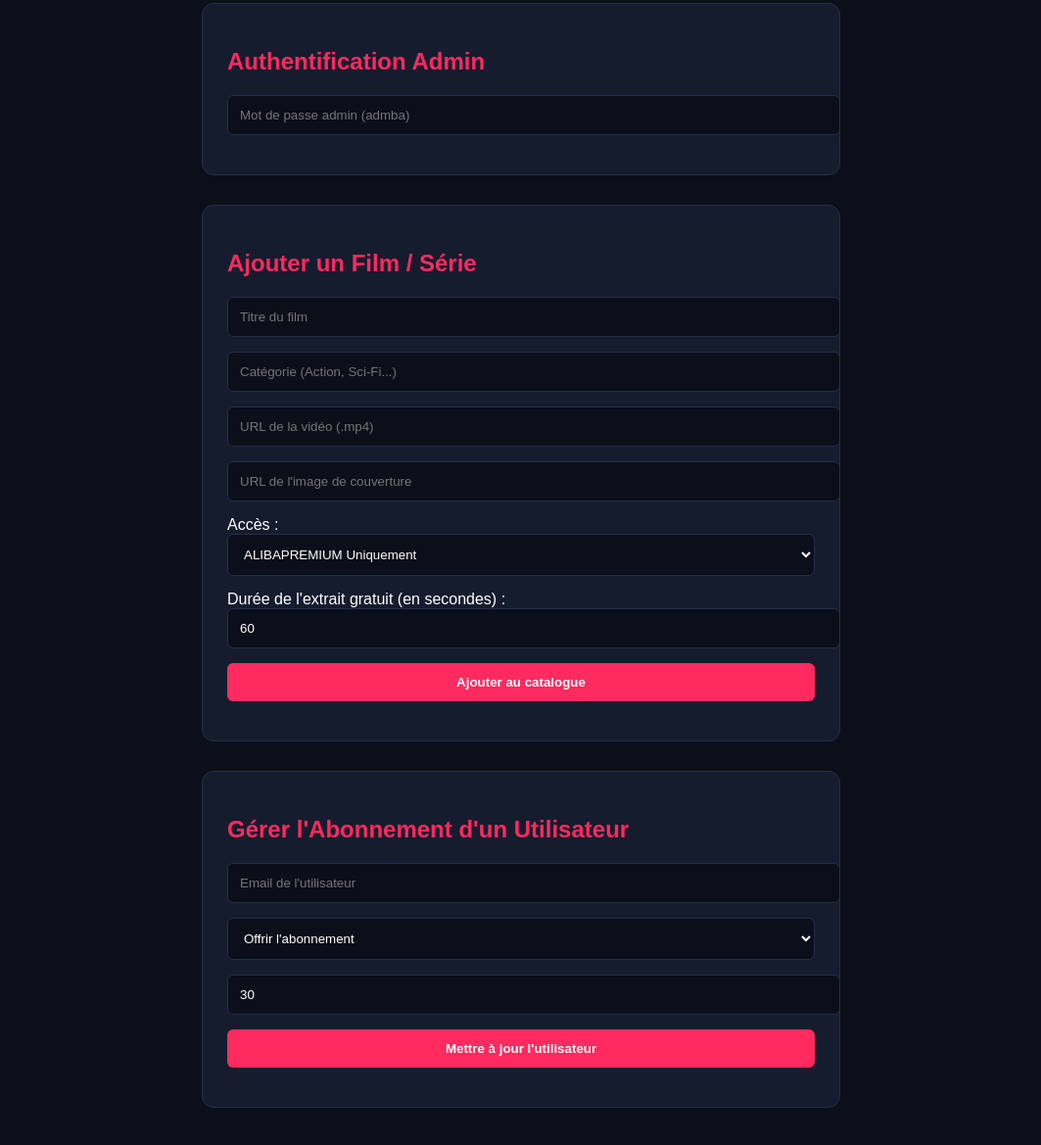
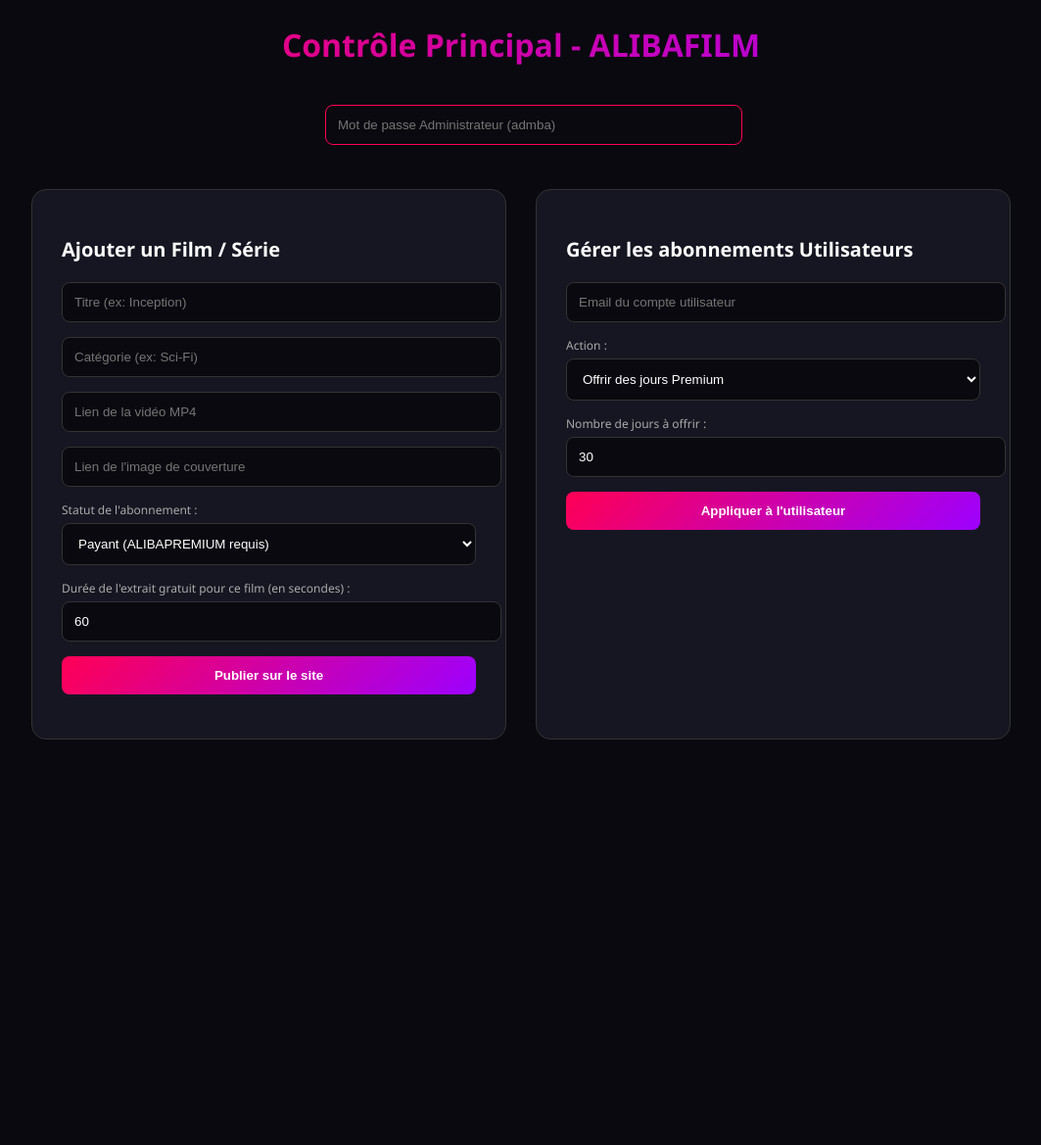
Before and after one commit to nonolwdz/alibafilm, a website: page alibafilm/public/admin.html in a window 1280 px wide. Shown: the part 45-1214 px from the top of the page at 98% size, without its empty margins (108-1171 px from the left). After the commit the page ends 848 px from the top, so only its background shows below. Drawn offline with Linux system fonts and the light colour scheme.

Commit message:
Revamp admin.html layout and functionality
Updated the admin panel layout and functionality, including improved styling and new input fields.

```diff
--- a/alibafilm/public/admin.html
+++ b/alibafilm/public/admin.html
@@ -2,92 +2,103 @@
 <html lang="fr">
 <head>
   <meta charset="UTF-8">
-  <title>ALIBAFILM - Administration</title>
+  <title>ALIBAFILM - Panneau d'Administration</title>
   <style>
-    body { background: #0b0f19; color: white; font-family: sans-serif; padding: 40px; }
-    .box { background: #151c2e; padding: 25px; border-radius: 12px; max-width: 600px; margin: 0 auto 30px auto; border: 1px solid #252e48; }
-    h2 { margin-bottom: 20px; color: #ff2a5f; }
-    input, select, button { width: 100%; padding: 12px; margin-bottom: 15px; border-radius: 6px; border: 1px solid #252e48; background: #0b0f19; color: white; }
-    button { background: #ff2a5f; color: white; font-weight: bold; border: none; cursor: pointer; }
+    body { background: #09090f; color: white; font-family: 'Segoe UI', Tahoma, Geneva, Verdana, sans-serif; padding: 40px; }
+    h1 { text-align: center; margin-bottom: 40px; background: linear-gradient(135deg, #ff0055, #9d00ff); -webkit-background-clip: text; color: transparent; }
+    .grid { display: grid; grid-template-columns: 1fr 1fr; gap: 30px; max-width: 1000px; margin: 0 auto; }
+    .card { background: #161622; padding: 30px; border-radius: 15px; border: 1px solid #333; }
+    h2 { margin-bottom: 20px; font-size: 20px; }
+
+    input, select, button { width: 100%; padding: 12px; margin-bottom: 15px; border-radius: 8px; border: 1px solid #333; background: #09090f; color: white; outline: none; }
+    input:focus, select:focus { border-color: #ff0055; }
+    button { background: linear-gradient(135deg, #ff0055, #9d00ff); border: none; font-weight: bold; cursor: pointer; transition: 0.2s; }
+    button:hover { opacity: 0.9; transform: translateY(-2px); }
+    label { display: block; margin-bottom: 5px; font-size: 12px; color: #aaa; }
   </style>
 </head>
 <body>
 
-  <div class="box">
-    <h2>Authentification Admin</h2>
-    <input type="password" id="adminPass" placeholder="Mot de passe admin (admba)">
+  <h1>Contrôle Principal - ALIBAFILM</h1>
+
+  <div style="max-width: 400px; margin: 0 auto 30px auto;">
+    <input type="password" id="adminPass" placeholder="Mot de passe Administrateur (admba)" style="border-color: #ff0055;">
   </div>
 
-  <div class="box">
-    <h2>Ajouter un Film / Série</h2>
-    <input type="text" id="title" placeholder="Titre du film">
-    <input type="text" id="category" placeholder="Catégorie (Action, Sci-Fi...)">
-    <input type="text" id="videoUrl" placeholder="URL de la vidéo (.mp4)">
-    <input type="text" id="poster" placeholder="URL de l'image de couverture">
+  <div class="grid">
+    <!-- Ajouter un contenu -->
+    <div class="card">
+      <h2>Ajouter un Film / Série</h2>
+      <input type="text" id="title" placeholder="Titre (ex: Inception)">
+      <input type="text" id="category" placeholder="Catégorie (ex: Sci-Fi)">
+      <input type="url" id="videoUrl" placeholder="Lien de la vidéo MP4">
+      <input type="url" id="poster" placeholder="Lien de l'image de couverture">
 
-    <label>Accès :</label>
-    <select id="isPremium">
-      <option value="true">ALIBAPREMIUM Uniquement</option>
-      <option value="false">Gratuit</option>
-    </select>
+      <label>Statut de l'abonnement :</label>
+      <select id="isPremium">
+        <option value="true">Payant (ALIBAPREMIUM requis)</option>
+        <option value="false">100% Gratuit</option>
+      </select>
 
-    <label>Durée de l'extrait gratuit (en secondes) :</label>
-    <input type="number" id="previewSeconds" value="60">
+      <label>Durée de l'extrait gratuit pour ce film (en secondes) :</label>
+      <input type="number" id="previewSeconds" placeholder="Ex: 60 (pour 1 minute)" value="60">
 
-    <button onclick="addMovie()">Ajouter au catalogue</button>
-  </div>
+      <button onclick="addMovie()">Publier sur le site</button>
+    </div>
 
-  <div class="box">
-    <h2>Gérer l'Abonnement d'un Utilisateur</h2>
-    <input type="email" id="userEmail" placeholder="Email de l'utilisateur">
-    <select id="userPremiumStatus">
-      <option value="true">Offrir l'abonnement</option>
-      <option value="false">Révoquer l'abonnement</option>
-    </select>
-    <input type="number" id="subDays" placeholder="Nombre de jours d'abonnement" value="30">
-    <button onclick="updateUser()">Mettre à jour l'utilisateur</button>
+    <!-- Gérer les utilisateurs -->
+    <div class="card">
+      <h2>Gérer les abonnements Utilisateurs</h2>
+      <input type="email" id="userEmail" placeholder="Email du compte utilisateur">
+
+      <label>Action :</label>
+      <select id="grantAction">
+        <option value="true">Offrir des jours Premium</option>
+        <option value="false">Révoquer / Enlever le Premium</option>
+      </select>
+
+      <label>Nombre de jours à offrir :</label>
+      <input type="number" id="days" placeholder="Ex: 30" value="30">
+
+      <button onclick="manageUser()">Appliquer à l'utilisateur</button>
+    </div>
   </div>
 
   <script>
-    async function addMovie() {
+    async function apiCall(endpoint, data) {
       const password = document.getElementById('adminPass').value;
-      const data = {
-        password,
+      if (!password) return alert("Saisis le mot de passe admin en haut !");
+
+      const res = await fetch(endpoint, {
+        method: 'POST',
+        headers: { 'Content-Type': 'application/json' },
+        body: JSON.stringify({ password, ...data })
+      });
+      const result = await res.json();
+      if(result.success) {
+        alert("Opération réussie !");
+      } else {
+        alert("Erreur : " + result.error);
+      }
+    }
+
+    function addMovie() {
+      apiCall('/api/admin/movies', {
         title: document.getElementById('title').value,
         category: document.getElementById('category').value,
         videoUrl: document.getElementById('videoUrl').value,
         poster: document.getElementById('poster').value,
         isPremium: document.getElementById('isPremium').value === 'true',
         previewSeconds: document.getElementById('previewSeconds').value
-      };
-
-      const res = await fetch('/api/admin/add-movie', {
-        method: 'POST',
-        headers: { 'Content-Type': 'application/json' },
-        body: JSON.stringify(data)
       });
-      const result = await res.json();
-      if(result.success) alert("Film ajouté avec succès !");
-      else alert(result.error || "Erreur lors de l'ajout");
     }
 
-    async function updateUser() {
-      const password = document.getElementById('adminPass').value;
-      const data = {
-        password,
+    function manageUser() {
+      apiCall('/api/admin/users', {
         email: document.getElementById('userEmail').value,
-        isPremium: document.getElementById('userPremiumStatus').value === 'true',
-        days: document.getElementById('subDays').value
-      };
-
-      const res = await fetch('/api/admin/user-subscription', {
-        method: 'POST',
-        headers: { 'Content-Type': 'application/json' },
-        body: JSON.stringify(data)
+        grantPremium: document.getElementById('grantAction').value === 'true',
+        days: document.getElementById('days').value
       });
-      const result = await res.json();
-      if(result.success) alert("Abonnement mis à jour !");
-      else alert(result.error || "Erreur");
     }
   </script>
 </body>
```
